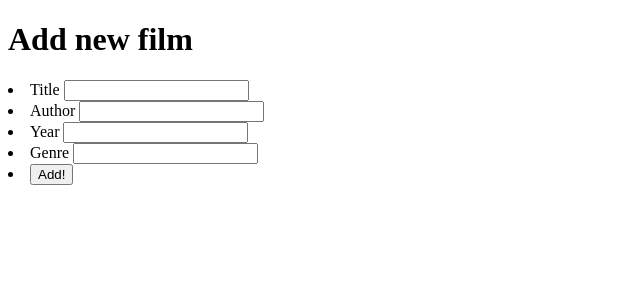
After one commit to fajryalvin12/php-project-film, a PHP site: page /pages/add.php in a window 1280 px wide. The commit adds this page. Shown: the top 300 px of the page, without its empty margins (0-640 px from the left). Run offline with PHP 8.4, Linux system fonts and the light colour scheme.

Commit message:
feat: add CRUD function for inserting the new film and show all film in a query

```diff
--- /dev/null
+++ b/functions/film.php
@@ -0,0 +1,27 @@
+<?php
+
+    function getAllFilm ($conn, $query) {
+        $result = mysqli_query($conn, $query);
+
+        $rows = [];
+        while ( $row = mysqli_fetch_assoc($result) ) {
+            $rows[] = $row;
+        }
+        return $rows;
+    }
+
+    function addFilm($conn, $title, $author, $year, $genre) {
+
+        $sql = "INSERT INTO movies (title, author, year, genre) VALUES (?,?,?,?)";
+        $stmt = $conn->prepare($sql);
+        $stmt->bind_param("ssss", $title, $author, $year, $genre);
+
+        if($stmt->execute()) {
+            $message = "Berhasil ditambahkan";
+        } else {
+            $message = "Error" . $stmt->error;
+        }
+        $stmt->close();
+        return $message;
+    }
+?>
--- /dev/null
+++ b/pages/add.php
@@ -0,0 +1,48 @@
+<?php
+
+    require __DIR__ . '/../config/db.php';
+    require __DIR__ . '/../functions/film.php';
+
+    $message = "";
+
+    if (isset($_POST["add"])) {
+        $message = addFilm($conn, $_POST["title"], $_POST["author"], $_POST["year"], $_POST["genre"]);
+    }
+
+    mysqli_error($conn)
+?>
+
+<!DOCTYPE html>
+<html lang="en">
+<head>
+    <meta charset="UTF-8">
+    <meta name="viewport" content="width=device-width, initial-scale=1.0">
+    <title>Add New Film</title>
+    <style></style>
+</head>
+<body>
+    <h1>Add new film</h1>
+
+    <form action="" method="post">
+        <li>
+            <label for="title">Title</label>
+            <input type="text" name="title" id="title">
+        </li>
+        <li>
+            <label for="author">Author</label>
+            <input type="text" name="author" id="author">
+        </li>
+        <li>
+            <label for="year">Year</label>
+            <input type="text" name="year" id="year">
+        </li>
+        <li>
+            <label for="genre">Genre</label>
+            <input type="text" name="genre" id="genre">
+        </li>
+        <li>
+            <button type="submit" name="add">Add!</button>
+        </li>
+    </form>
+</body>
+</html>
```
Also changed, not shown: index.php (+51 -11 lines), README.md (added).
